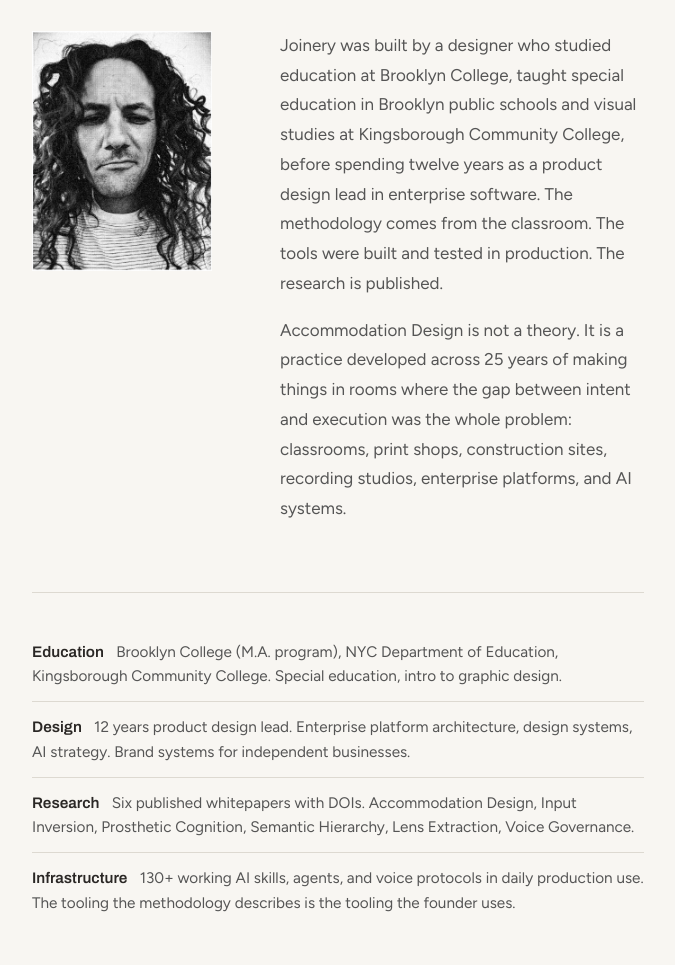
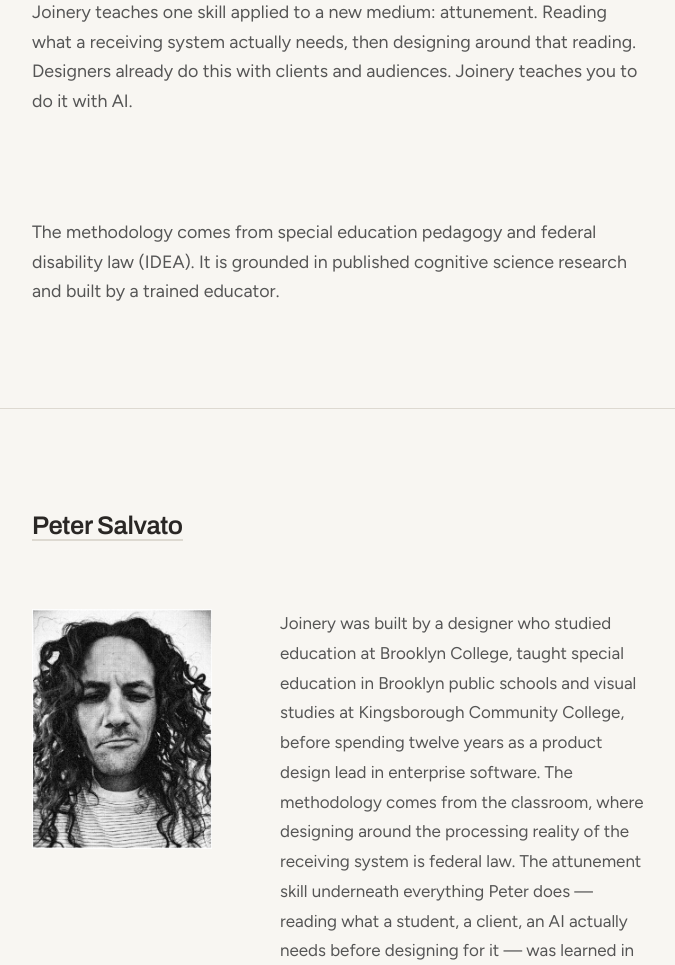
Before and after one commit to PeterSalvato/joinery-site, a plain HTML site: page about.html in a window 1280 px wide. Shown: the part 225-1190 px from the top of the page, without its empty margins (302-977 px from the left). Drawn offline with Linux system fonts and the light colour scheme.

Commit message:
About page: surface attunement + IEP pedagogy + research citations
- Add H1 and intro section framing Joinery as attunement applied
  to AI as a new receiving system
- Founder bio now names attunement as the through-line skill,
  grounds it in the Sunset Park special education classroom
- Education credential: add IDEA-governed pedagogy specifics
  (accommodation design, gradual release, scaffolding,
  individualized criteria)
- Research credential: add named researcher citations matching
  the research anchors on courses page

```diff
--- a/about.html
+++ b/about.html
@@ -33,8 +33,17 @@
             </div>
         </nav>
 
+        <!-- About -->
+        <section class="section" style="padding-top: var(--space-xl);">
+            <div class="section-inner">
+                <h1>About Joinery</h1>
+                <p style="font-size: 1.05rem; color: var(--color-text-mid); margin-top: 0.75rem; margin-bottom: var(--space-xl);">Joinery teaches one skill applied to a new medium: attunement. Reading what a receiving system actually needs, then designing around that reading. Designers already do this with clients and audiences. Joinery teaches you to do it with AI.</p>
+                <p style="font-size: 1.05rem; color: var(--color-text-mid); margin-bottom: 0;">The methodology comes from special education pedagogy and federal disability law (IDEA). It is grounded in published cognitive science research and built by a trained educator.</p>
+            </div>
+        </section>
+
         <!-- Founder -->
-        <section class="founder">
+        <section class="founder" style="padding-top: var(--space-xl); border-top: 1px solid var(--color-rule);">
             <div class="section-inner">
                 <h2><a href="https://petersalvato.com">Peter Salvato</a></h2>
                 <div class="founder-bio">
@@ -42,14 +51,14 @@
                         <img src="assets/peter-salvato.jpg" alt="Peter Salvato">
                     </div>
                     <div class="founder-text">
-                        <p>Joinery was built by a designer who studied education at Brooklyn College, taught special education in Brooklyn public schools and visual studies at Kingsborough Community College, before spending twelve years as a product design lead in enterprise software. The methodology comes from the classroom. The tools were built and tested in production. The research is published.</p>
+                        <p>Joinery was built by a designer who studied education at Brooklyn College, taught special education in Brooklyn public schools and visual studies at Kingsborough Community College, before spending twelve years as a product design lead in enterprise software. The methodology comes from the classroom, where designing around the processing reality of the receiving system is federal law. The attunement skill underneath everything Peter does — reading what a student, a client, an AI actually needs before designing for it — was learned in a self-contained special education classroom in Sunset Park.</p>
                         <p>Accommodation Design is not a theory. It is a practice developed across 25 years of making things in rooms where the gap between intent and execution was the whole problem: classrooms, print shops, construction sites, recording studios, enterprise platforms, and AI systems.</p>
                     </div>
                 </div>
                 <div class="founder-creds">
                     <div class="founder-cred">
                         <strong>Education</strong>
-                        Brooklyn College (M.A. program), NYC Department of Education, Kingsborough Community College. Special education, intro to graphic design.
+                        Brooklyn College (M.A. program), NYC Department of Education, Kingsborough Community College. Special education, intro to graphic design. Trained in IDEA-governed pedagogy: accommodation design, gradual release of responsibility, scaffolding, individualized criteria.
                     </div>
                     <div class="founder-cred">
                         <strong>Design</strong>
@@ -57,7 +66,7 @@
                     </div>
                     <div class="founder-cred">
                         <strong>Research</strong>
-                        Six published whitepapers with DOIs. Accommodation Design, Input Inversion, Prosthetic Cognition, Semantic Hierarchy, Lens Extraction, Voice Governance.
+                        Six published whitepapers with DOIs. Accommodation Design, Input Inversion, Prosthetic Cognition, Semantic Hierarchy, Lens Extraction, Voice Governance. Citations include Sweller, Cowan, Murdock, Liu et al., Bock, Pennebaker, Flower &amp; Hayes, Bereiter &amp; Scardamalia, Wong et al.
                     </div>
                     <div class="founder-cred">
                         <strong>Infrastructure</strong>
```
